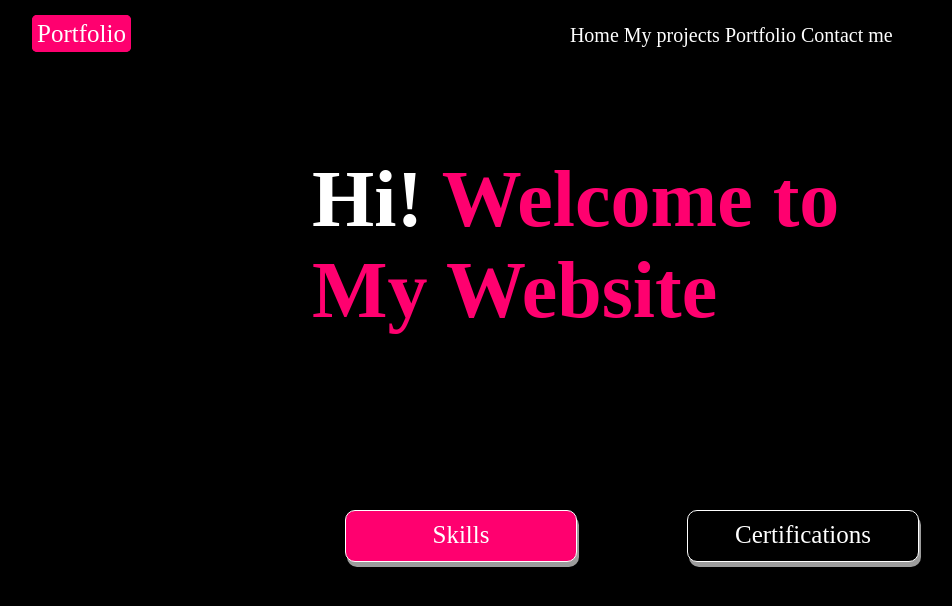
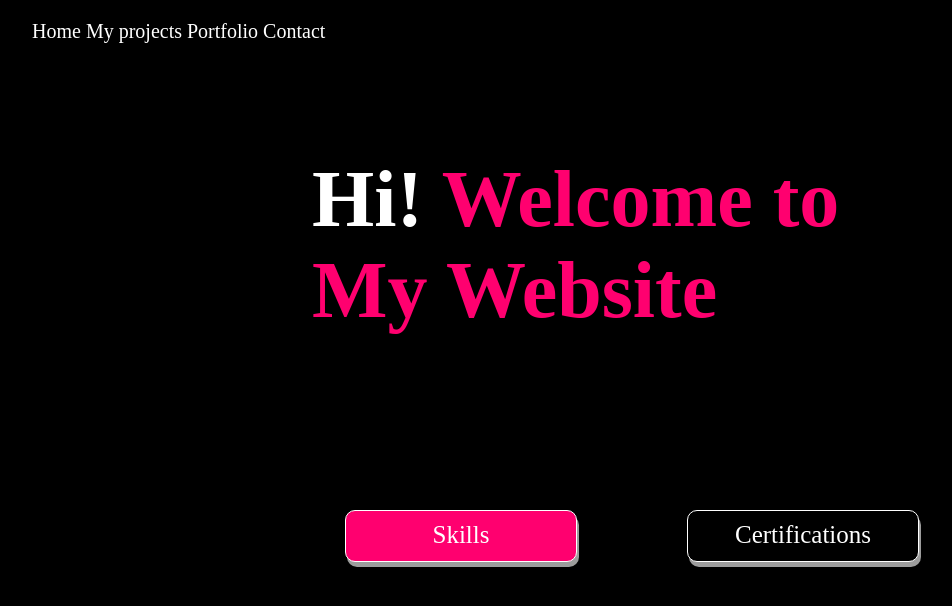
Before and after one commit to sakthiram17/portfolio, a plain HTML site: page index.html in a window 1280 px wide. Shown: the whole page, without its empty margins (8-960 px from the left). Drawn offline with Linux system fonts and the light colour scheme.

Commit message:
Add files via upload

```diff
--- a/index.html
+++ b/index.html
@@ -11,11 +11,11 @@
 <body>
 <nav class = "navbar">
 <ul type = "none">
-    <li id = "brand"><a href = "">Portfolio</a></li>
-<li id = "first"><a href = "">Home</a></li>
+
+<li id = "active"><a href = "" class>Home</a></li>
 <li><a href = "">My projects</a></li>
 <li><a href = "">Portfolio</a></li>
-<li><a href = "">Contact me</a></li>
+<li><a href = "">Contact</a></li>
 </ul>
 
 </nav>
```
